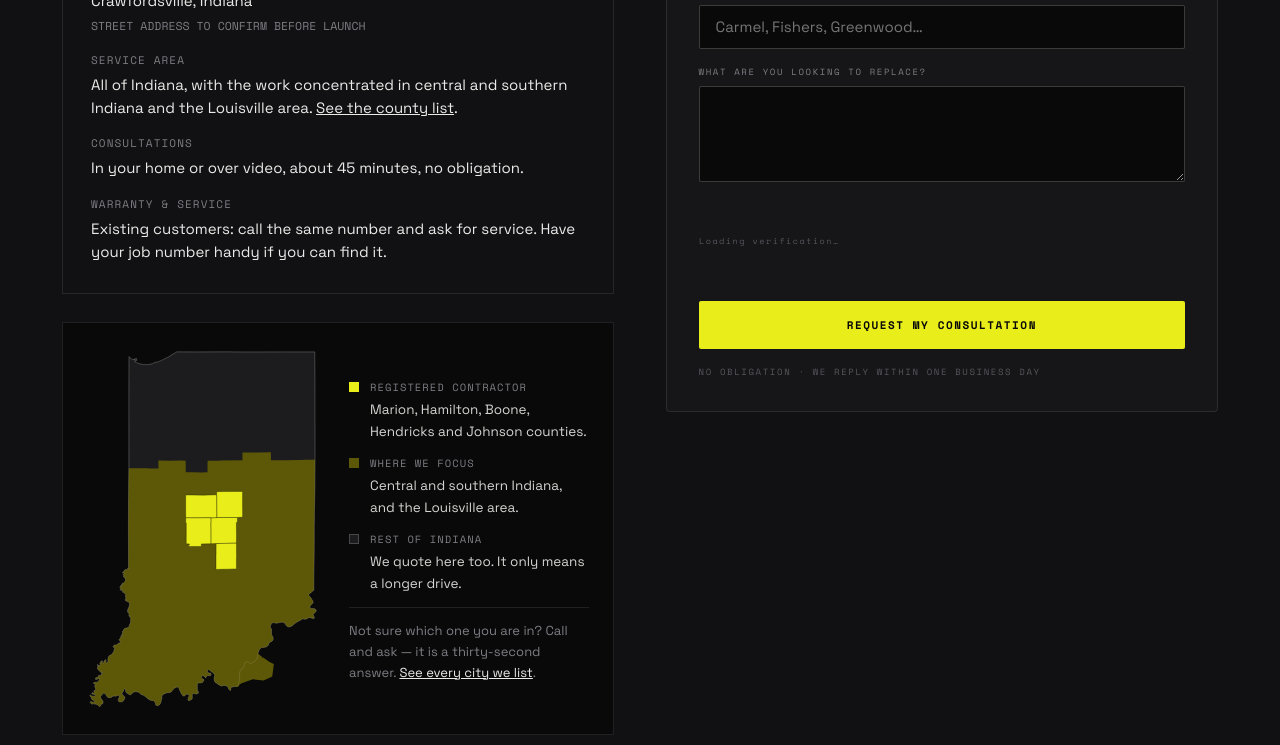
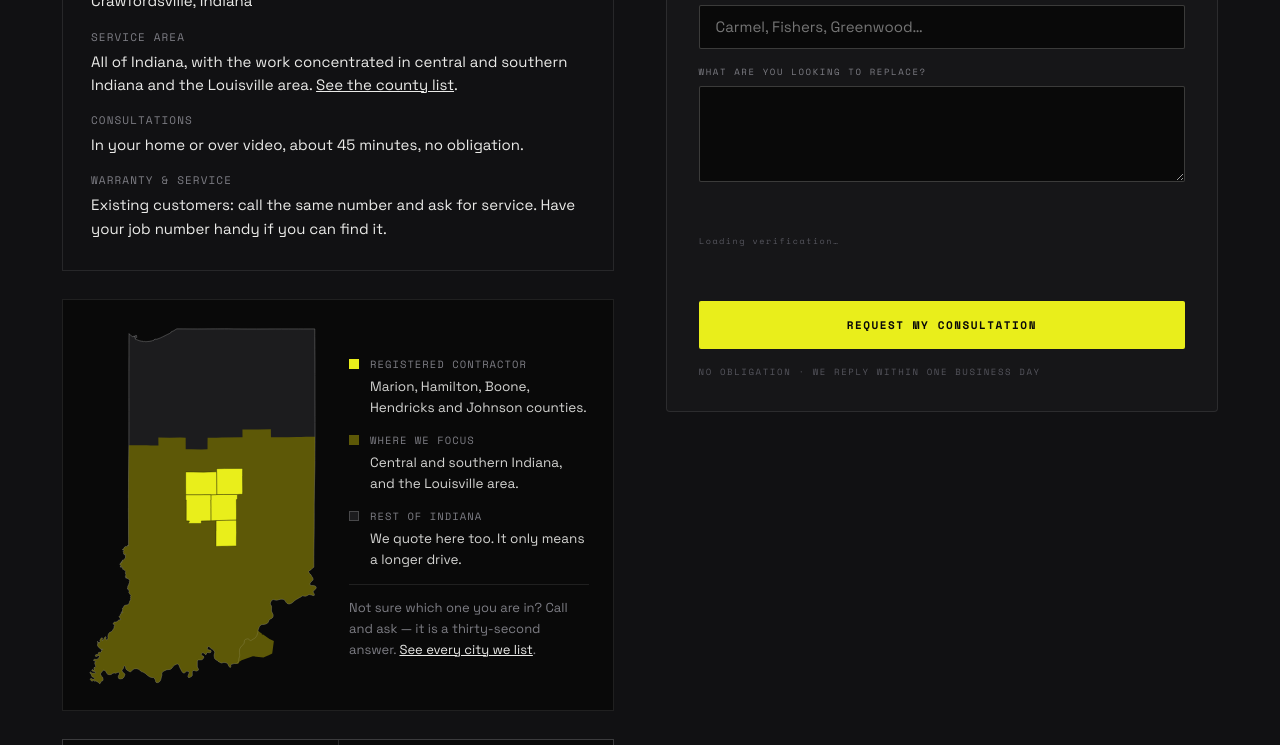
Before and after one commit to fidel95/northern, a website: page contact/index.html in a window 1280 px wide. Shown: the part 935-1680 px from the top of the page. Drawn offline with Linux system fonts and the light colour scheme.

Commit message:
Say where we are based, not where to come and find us
There is no office to visit, so there is no street address to confirm, and
the line promising one before launch has been published on the contact page
this whole time. It is gone.

The label went with it. OFFICE next to a city name invites somebody to
drive to Crawfordsville and look for a building; BASED IN does not, and the
CONSULTATIONS row two lines down already says we come to you.

The PostalAddress in the structured data needed nothing — it carries
locality, region and country and has never had a streetAddress, which is
the right shape for a business that works out of vans rather than a
storefront.

Co-Authored-By: Claude Opus 5 <noreply@anthropic.com>
Claude-Session: https://claude.ai/code/session_01DieeSKMXjkn6pmKnmMhiD5

```diff
--- a/contact/index.html
+++ b/contact/index.html
@@ -107,7 +107,7 @@
         <div class="contact-card contact-card--plain">
           <h2>Northern Pines Construction Services</h2>
           <dl>
-            <div><dt>OFFICE</dt><dd>Crawfordsville, Indiana<br><small>STREET ADDRESS TO CONFIRM BEFORE LAUNCH</small></dd></div>
+            <div><dt>BASED IN</dt><dd>Crawfordsville, Indiana</dd></div>
             <div><dt>SERVICE AREA</dt><dd>All of Indiana, with the work concentrated in central and southern Indiana and the Louisville area. <a href="/about/#service-area" style="color:var(--text-strong)">See the county list</a>.</dd></div>
             <div><dt>CONSULTATIONS</dt><dd>In your home or over video, about 45 minutes, no obligation.</dd></div>
             <div><dt>WARRANTY &amp; SERVICE</dt><dd>Existing customers: call the same number and ask for service. Have your job number handy if you can find it.</dd></div>
```
